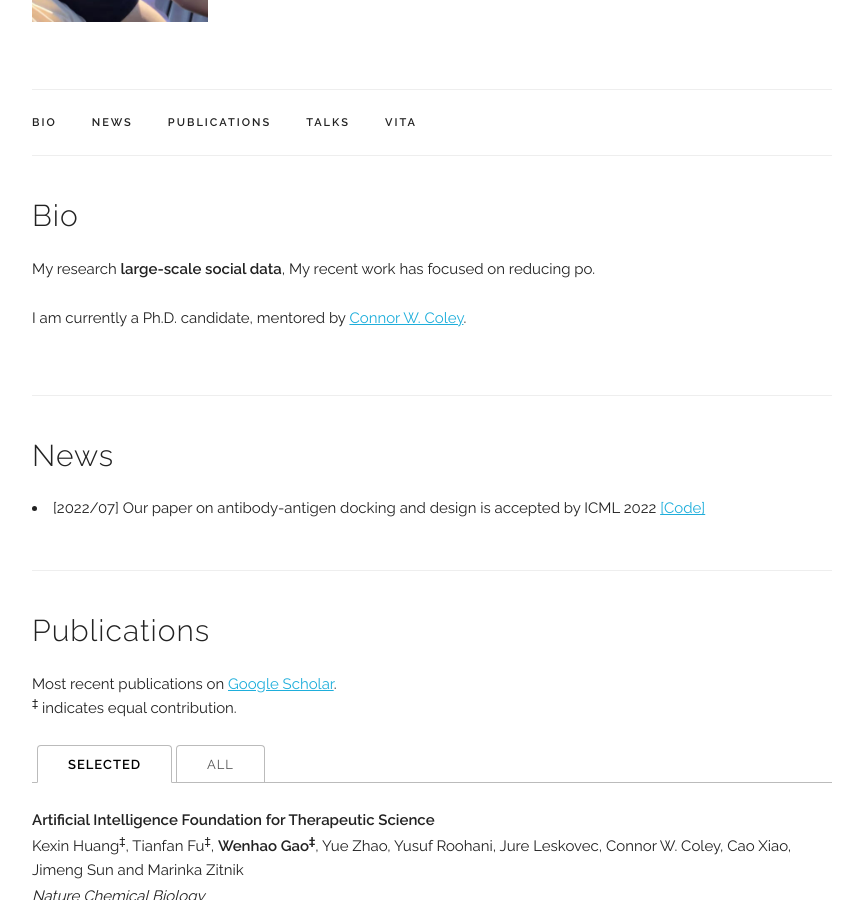
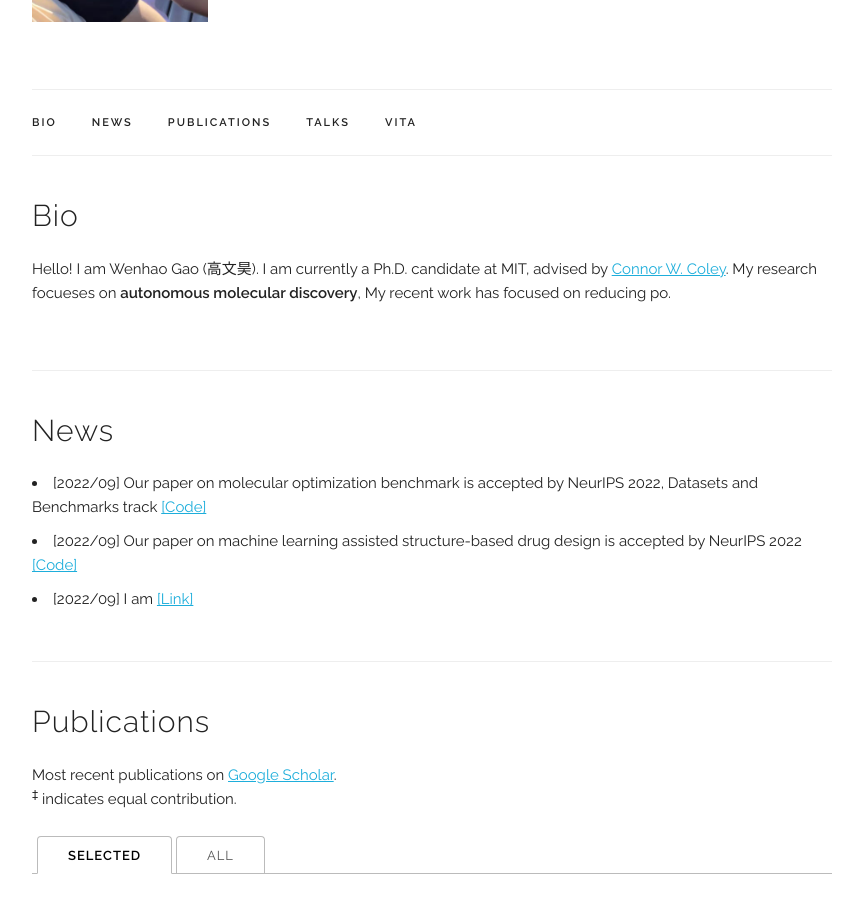
Before and after one commit to wenhao-gao/wenhao-gao.github.io, a Jekyll site: the page built from index.html, in a window 1280 px wide and 900 px high, scrolled down 347 px. Shown: the whole window, without its empty margins (208-1071 px from the left). Built offline with Jekyll 4.4.1, drawn with Linux system fonts in a browser that asks for light colours; some web fonts are replaced.

Commit message:
test chinese

```diff
--- a/index.html
+++ b/index.html
@@ -6,12 +6,9 @@ title: Home
 <div class="docs-section" id="bio">
   <h4>Bio</h4>
   <p>
-  My research  <b>large-scale social data</b>,
+  Hello! I am Wenhao Gao (高文昊). I am currently a Ph.D. candidate at MIT, advised by <a href="https://coley.mit.edu/people/" target="_blank">Connor W. Coley</a>.
+  My research focueses on <b>autonomous molecular discovery</b>,
   My recent work has focused on reducing po.
-  </p>
-
-  <p>
-  I am currently a Ph.D. candidate, mentored by <a href="https://coley.mit.edu/people/" target="_blank">Connor W. Coley</a>.
   </p>
 </div>
 
@@ -19,7 +16,15 @@ title: Home
 <!-- ========== News ========== -->
 <div class="docs-section" id="news">
   <h4>News</h4>
-    <li> [2022/07] Our paper on antibody-antigen docking and design is accepted by ICML 2022 <a href="https://github.com/wengong-jin/abdockgen">[Code]</a> </li>
+    <li> [2022/09] Our paper on molecular optimization benchmark is accepted by NeurIPS 2022, Datasets and Benchmarks track
+      <a href="https://github.com/wenhao-gao/mol_opt">[Code]</a>
+    </li>
+    <li> [2022/09] Our paper on machine learning assisted structure-based drug design is accepted by NeurIPS 2022
+      <a href="https://github.com/futianfan/reinforced-genetic-algorithm">[Code]</a>
+    </li>
+    <li> [2022/09] I am
+      <a href="https://mittakedaprogram.mit.edu">[Link]</a>
+    </li>
 </div>
 
 
```
